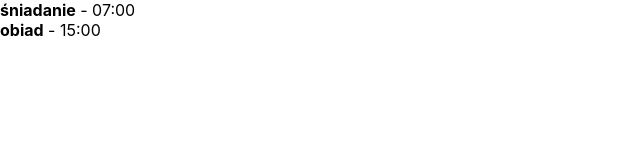
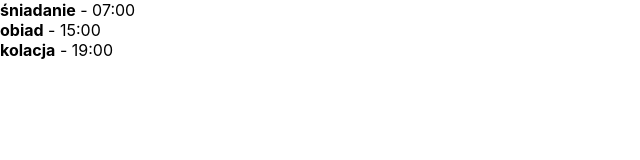
Before and after one commit to tomaszradwan/react-project, a React (Create React App) app in the folder my-app/: page / in a window 1280 px wide. Shown: the top 160 px of the page, without its empty margins (0-640 px from the left). Built offline with nearby package versions, Linux system fonts and the light colour scheme; the HTML template or start-up script is replaced by a standard one.

Commit message:
Add Component. Crate class App.

```diff
--- a/my-app/src/App.jsx
+++ b/my-app/src/App.jsx
@@ -1,11 +1,24 @@
-import React from 'react';
-import Coundown from './Countdown'
+import React, { Component } from 'react';
+import Countdown from './Countdown';
 
-const App = () => (
-  <div>
-    <Coundown name="śniadanie" time="07:00" />
-    <Coundown name="obiad" time="15:00" />
-  </div>
-);
+class App extends Component {
+  constructor() {
+    super();
+    this.state = {
+      events: [
+        { id: 0, name: "śniadanie", time: "07:00" },
+        { id: 1, name: "obiad", time: "15:00" },
+        { id: 2, name: "kolacja", time: "19:00" },
+      ]
+    }
+  }
+
+  render() {
+    const events = this.state.events.map(elem => {
+      return <Countdown key={elem.id}  name={elem.name} time={elem.time} />;
+    });
+    return <div>{events}</div>;
+  }
+}
 
 export default App;
```
